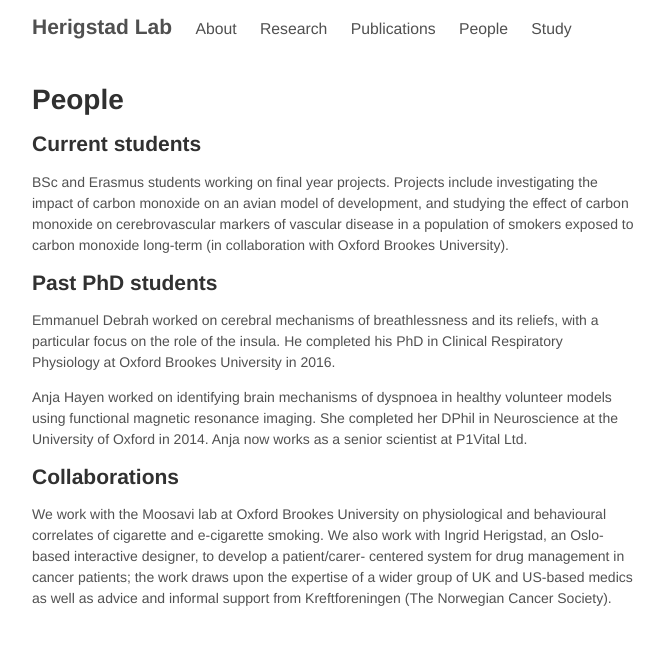
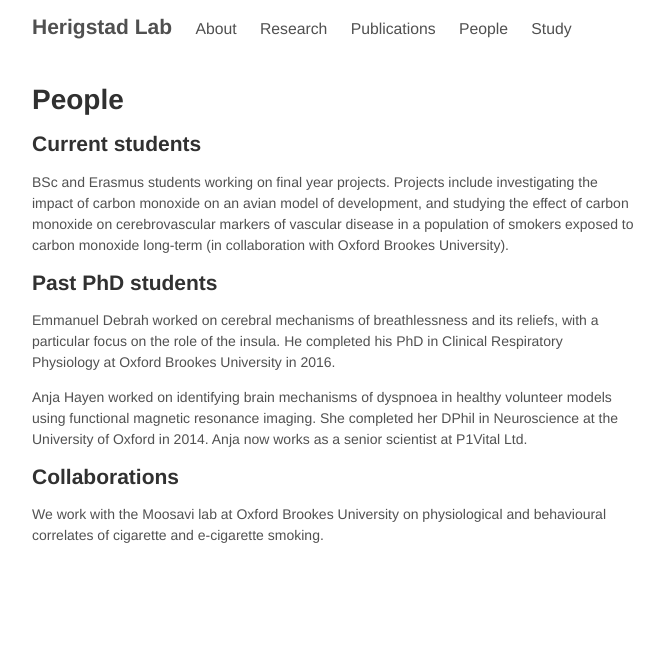
Before and after one commit to mariherigstad/mariherigstad.github.io, a Jekyll site: the page built from people.md, in a window 1280 px wide. Shown: the top 645 px of the page, without its empty margins (307-971 px from the left). Built offline with Jekyll 4.4.1, drawn with Linux system fonts in a browser that asks for light colours.

Commit message:
Update people.md

```diff
--- a/people.md
+++ b/people.md
@@ -12,4 +12,4 @@ Emmanuel Debrah worked on cerebral mechanisms of breathlessness and its reliefs,
 Anja Hayen worked on identifying brain mechanisms of dyspnoea in healthy volunteer models using functional magnetic resonance imaging. She completed her DPhil in Neuroscience at the University of Oxford in 2014. Anja now works as a senior scientist at P1Vital Ltd.
 
 ## Collaborations
-We work with the Moosavi lab at Oxford Brookes University on physiological and behavioural correlates of cigarette and e-cigarette smoking. We also work with Ingrid Herigstad, an Oslo-based interactive designer, to develop a patient/carer- centered system for drug management in cancer patients; the work draws upon the expertise of a wider group of UK and US-based medics as well as advice and informal support from Kreftforeningen (The Norwegian Cancer Society).
+We work with the Moosavi lab at Oxford Brookes University on physiological and behavioural correlates of cigarette and e-cigarette smoking.
```
